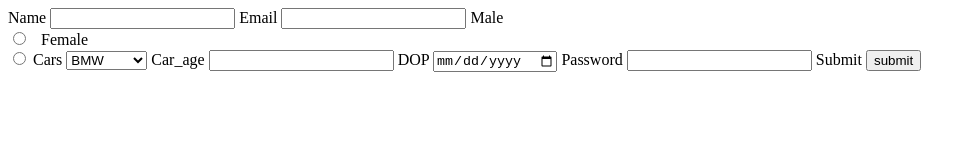
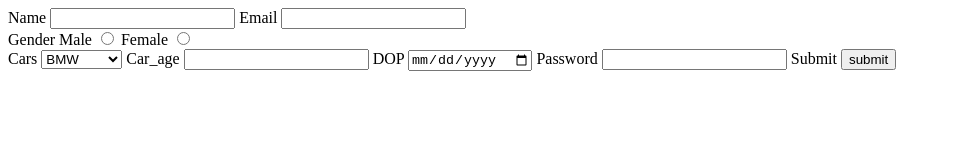
Before and after one commit to acciojob/car-insurance-form-pavan0000, a website: page main.html in a window 1280 px wide. Shown: the whole page, without its empty margins (0-976 px from the left). Drawn offline with Linux system fonts and the light colour scheme.

Commit message:
created a submission

```diff
--- a/main.html
+++ b/main.html
@@ -12,10 +12,13 @@
 		<input type="text" id="name" required>
 		<label for="email">Email</label>
 		<input type="email" id="email" required>
-		<label for="email">Male</label><br>
-	   <input type="radio" id="email" name="M" required>
-	  <label for="email1">Female</label><br>
-	   <input type="radio" id="email1" name="M" required>
+		<div>
+		<lable for ="gender">Gender</lable>
+		<label for="male">Male</label>
+		<input type ="radio"name="gender"id=male value="male" required>
+		<label for="female">Female</label>
+		<input type ="radio"name="gender"id=female value="famale" required>
+	</div>
 
 <!-- 		<label for="gender">Gender</label>
 		<input type="radio" name="gender" required> -->
```
